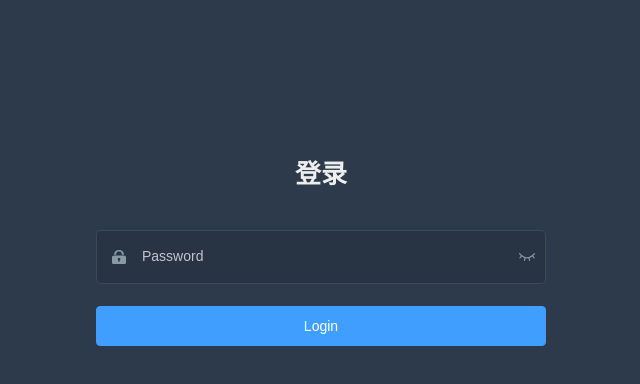
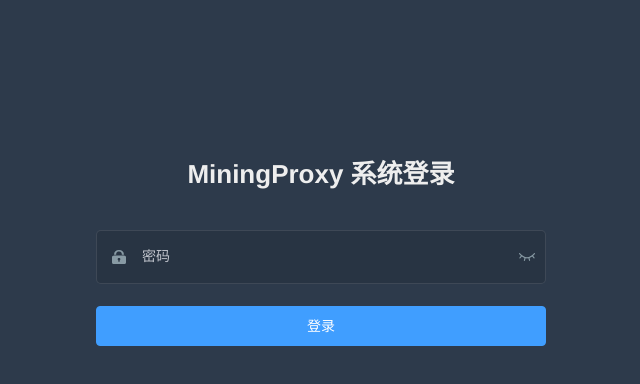
Before and after one commit to YusongWang/mining_proxy_web, a Vue app: page /#/login in a window 1280 px wide. Shown: the top 384 px of the page, without its empty margins (319-959 px from the left). Built offline with nearby package versions, Linux system fonts and the light colour scheme.

Commit message:
添加login

```diff
--- a/src/layout/components/Navbar.vue
+++ b/src/layout/components/Navbar.vue
@@ -6,7 +6,10 @@
 
     <div class="right-menu">
         <div class="avatar-wrapper">
-          <img :src="avatar+'?imageView2/1/w/80/h/80'" class="user-avatar">
+
+          <avatar>
+          <img src="@/assets/logo.png" class="user-avatar" width="80" height="80">
+          </avatar>
         </div>
     </div>
   </div>
--- a/src/settings.js
+++ b/src/settings.js
@@ -1,6 +1,6 @@
 module.exports = {
 
-  title: 'Vue Admin Template',
+  title: 'MiningProxy 为中国旷工而生',
 
   /**
    * @type {boolean} true | false
--- a/src/views/login/index.vue
+++ b/src/views/login/index.vue
@@ -3,7 +3,7 @@
     <el-form ref="loginForm" :model="loginForm" :rules="loginRules" class="login-form" auto-complete="on" label-position="left">
 
       <div class="title-container">
-        <h3 class="title">登录</h3>
+        <h3 class="title">MiningProxy 系统登录</h3>
       </div>
 
       <el-form-item prop="password">
@@ -15,8 +15,8 @@
           ref="password"
           v-model="loginForm.password"
           :type="passwordType"
-          placeholder="Password"
-          name="password"
+          placeholder="密码"
+          name="密码"
           tabindex="2"
           auto-complete="on"
           @keyup.enter.native="handleLogin"
@@ -26,7 +26,7 @@
         </span>
       </el-form-item>
 
-      <el-button :loading="loading" type="primary" style="width:100%;margin-bottom:30px;" @click.native.prevent="handleLogin">Login</el-button>
+      <el-button :loading="loading" type="primary" style="width:100%;margin-bottom:30px;" @click.native.prevent="handleLogin">登录</el-button>
 
     </el-form>
   </div>
@@ -40,7 +40,7 @@
   data() {
     const validatePassword = (rule, value, callback) => {
       if (value.length < 6) {
-        callback(new Error('请输入密码'))
+        callback(new Error('密码不能小于6位数'))
       } else {
         callback()
       }
```
Also changed, not shown: src/assets/logo.png (added), 1 other file (tests, documents, lock files or other folders).
